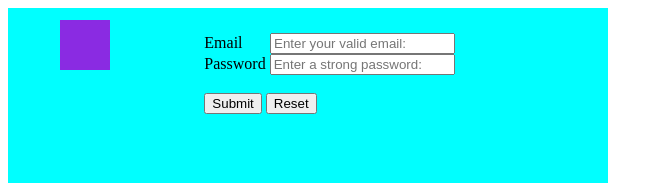
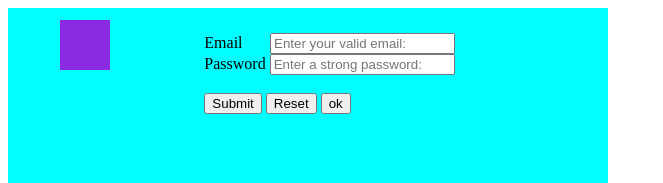
Before and after one commit to Sharian30/Second-Website, a plain HTML site: page index.html in a window 1280 px wide. Shown: the top 183 px of the page, without its empty margins (0-663 px from the left). Drawn offline with Linux system fonts and the light colour scheme.

Commit message:
conflit test

```diff
--- a/index.html
+++ b/index.html
@@ -70,6 +70,7 @@
         <input type="password" placeholder="Enter a strong password:"> <br><br>
         <input type="submit">
         <input type="reset">
+        <button>ok</button>
         </form>
     </div>
 
```
